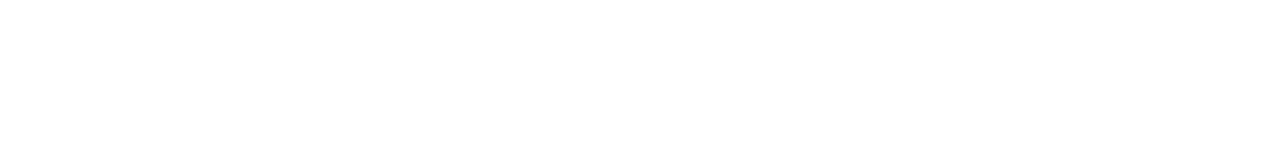
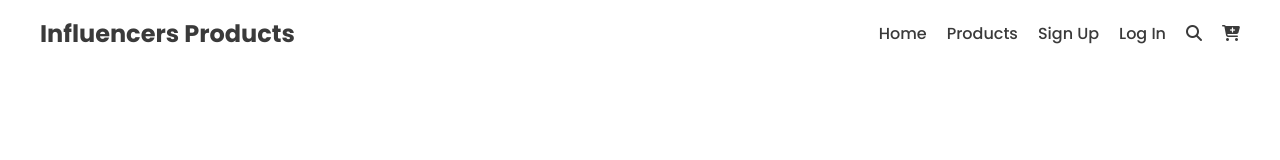
Before and after one commit to Dev-Zual/influencer-gear, a plain HTML site: page index.html in a window 1280 px wide. Drawn offline with Linux system fonts and the light colour scheme.

Commit message:
nav area done

```diff
--- a/css/main.css
+++ b/css/main.css
@@ -0,0 +1,62 @@
+@import url("https://fonts.googleapis.com/css2?family=Poppins:ital,wght@0,100;0,200;0,300;0,400;0,500;0,600;0,700;0,800;0,900;1,100;1,200;1,300;1,400;1,500;1,600;1,700;1,800;1,900&display=swap");
+/** reset some default styles */
+* {
+  box-sizing: border-box;
+}
+body,
+h1,
+h2,
+h3,
+h4,
+h5,
+h6,
+ul,
+li,
+p {
+  margin: 0;
+  padding: 0;
+}
+a {
+  text-decoration: none;
+}
+li {
+  list-style: none;
+}
+/** some custom styles */
+.container {
+  max-width: 1200px;
+  margin: 0 auto;
+}
+body {
+  font-family: "Poppins", sans-serif;
+  font-style: normal;
+}
+:root {
+  --primary-text-color: #3a3a3a;
+  --secondary-text-color: #18191f;
+  --third-text-color: #787885;
+}
+/** header area styles */
+.header-area {
+  display: flex;
+  align-items: center;
+  justify-content: space-between;
+  padding: 1rem 0rem;
+}
+
+nav ul {
+  display: flex;
+  gap: 20px;
+}
+
+nav ul li a {
+  font-size: 1rem;
+  font-weight: 500;
+  color: var(--primary-text-color);
+}
+.logo h1 {
+  font-size: 1.5rem;
+  color: var(--primary-text-color);
+  font-weight: 700;
+  font-style: normal;
+}
--- a/index.html
+++ b/index.html
@@ -5,9 +5,35 @@
     <meta name="viewport" content="width=device-width, initial-scale=1.0" />
     <title>Influencer gear gadget</title>
     <link rel="stylesheet" href="css/main.css" />
+    <script
+      src="https://kit.fontawesome.com/ee1c0f6e42.js"
+      crossorigin="anonymous"
+    ></script>
   </head>
   <body>
-    <header></header>
+    <header>
+      <div class="container">
+        <div class="header-area">
+          <div class="logo">
+            <h1>Influencers Products</h1>
+          </div>
+          <nav>
+            <ul>
+              <li><a href="#">Home</a></li>
+              <li><a href="#">Products</a></li>
+              <li><a href="#">Sign Up</a></li>
+              <li><a href="#">Log In</a></li>
+              <li>
+                <a href="#"><i class="fa-solid fa-magnifying-glass"></i></a>
+              </li>
+              <li>
+                <a href="#"><i class="fa-solid fa-cart-plus"></i></a>
+              </li>
+            </ul>
+          </nav>
+        </div>
+      </div>
+    </header>
     <main></main>
     <footer></footer>
   </body>
```
